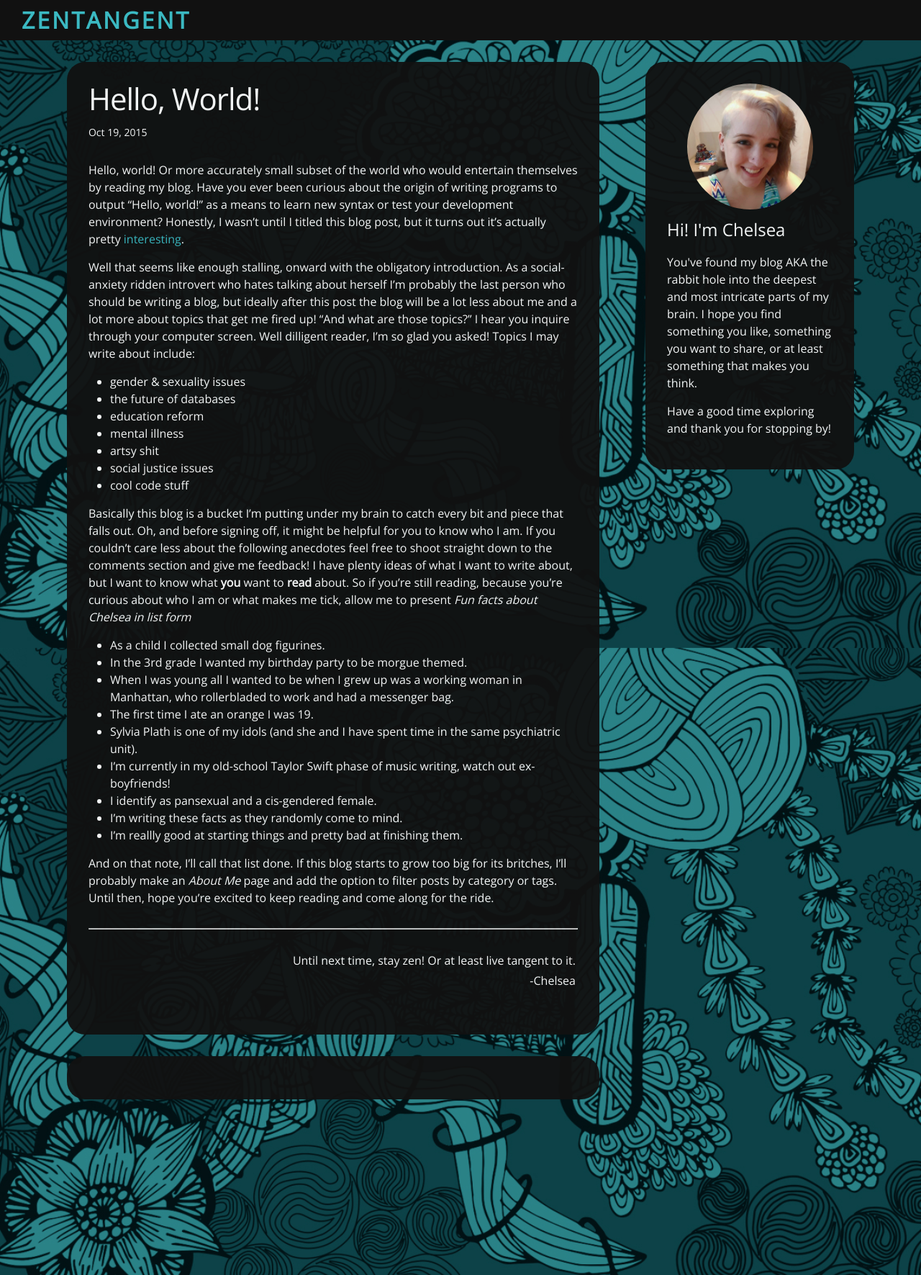
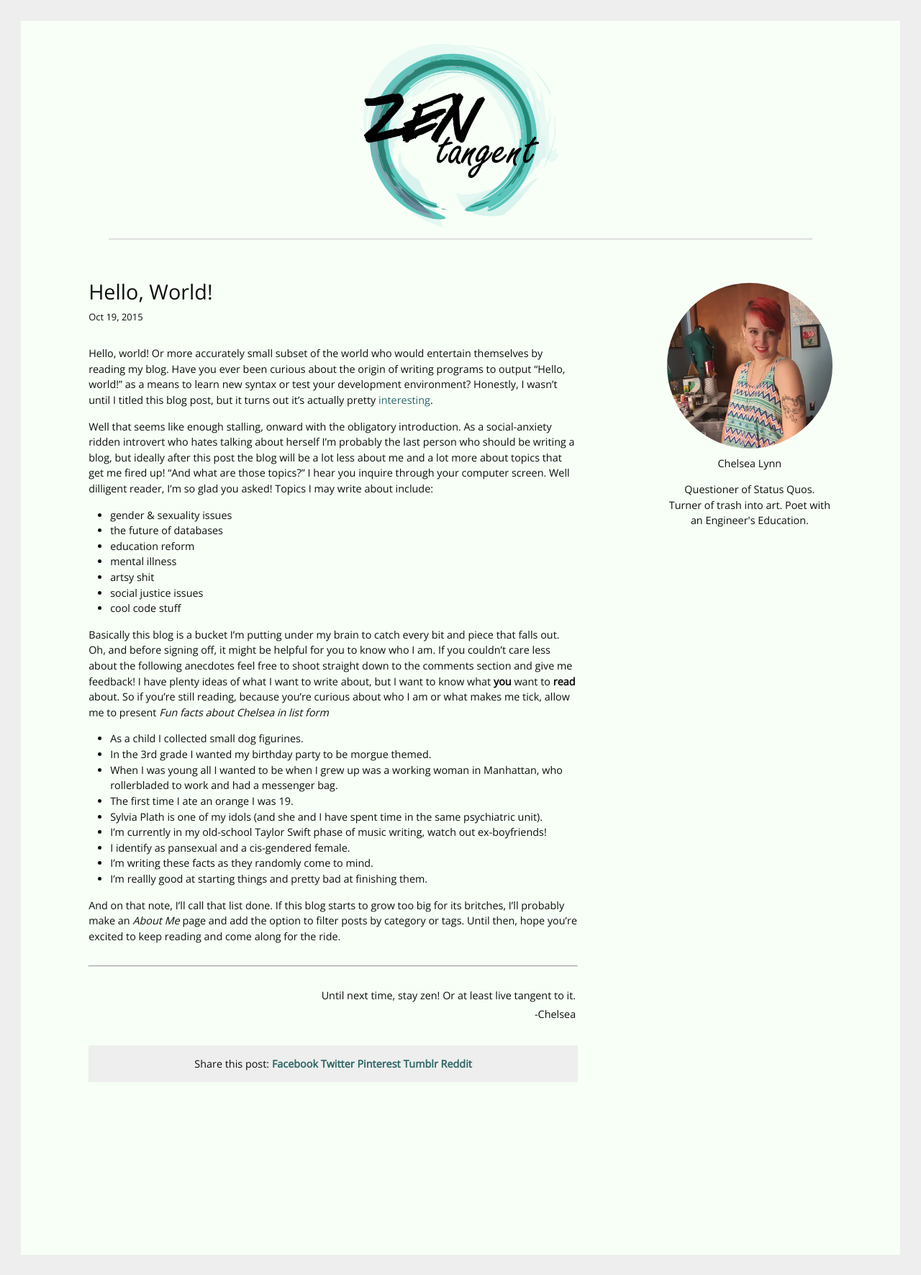
Before and after one commit to c-bailey/Zentangent, a Jekyll site: the page built from _posts/2015-10-19-hello-world.markdown, in a window 1280 px wide. Shown: the whole page at 72% size. Built offline with Jekyll 4.4.1, drawn with Linux system fonts in a browser that asks for light colours; comment, search, counter and statistics services are not loaded.

Commit message:
updated look

```diff
--- a/_includes/header.html
+++ b/_includes/header.html
@@ -2,9 +2,9 @@
 
   <div class="wrapper">
 
-    <a class="site-title" href="{{ site.baseurl }}/">{{ site.title }}</a>
+    <a class="site-title" href="{{ site.baseurl }}/"><img src="{{ site.baseurl }}/images/ZTlogo.png"></a>
 
-    <nav class="site-nav">
+   <!--  <nav class="site-nav">
       <a href="#" class="menu-icon">
         <svg viewBox="0 0 18 15">
           <path fill="#424242" d="M18,1.484c0,0.82-0.665,1.484-1.484,1.484H1.484C0.665,2.969,0,2.304,0,1.484l0,0C0,0.665,0.665,0,1.484,0 h15.031C17.335,0,18,0.665,18,1.484L18,1.484z"/>
@@ -20,8 +20,9 @@
           {% endif %}
         {% endfor %}
       </div>
-    </nav>
+    </nav> -->
+
 
   </div>
-
+<div class="line-break"></div>
 </header>
--- a/_includes/sidebar.html
+++ b/_includes/sidebar.html
@@ -1,8 +1,7 @@
 <div class="sidebar">
 	<div class="sidebar-content">
 		<div class="circle"> <img src="{{ site.baseurl }}/images/me.jpg"> </div>
-		<h2>Hi! I'm Chelsea</h2>
-		<p>You've found my blog AKA the rabbit hole into the deepest and most intricate parts of my brain. I hope you find something you like, something you want to share, or at least something that makes you think.</p>
-		<p>Have a good time exploring and thank you for stopping by!</p>
+		<p>Chelsea Lynn</p>
+		<p>Questioner of Status Quos. Turner of trash into art. Poet with an Engineer's Education.</p>
 	</div>
 </div>
--- a/_layouts/post.html
+++ b/_layouts/post.html
@@ -12,6 +12,14 @@ layout: default
     {{ content }}
   </article>
 
+  <div class="share-page">
+    Share this post:
+    <a href="https://facebook.com/sharer.php?u={{ site.url }}{{ page.url }}" rel="nofollow" target="_blank" title="Share on Facebook">Facebook</a>
+    <a href="https://twitter.com/intent/tweet?text={{ page.title }}&url={{ site.url }}{{ page.url }}&via={{ site.twitter_username }}&related={{ site.twitter_username }}" rel="nofollow" target="_blank" title="Share on Twitter">Twitter</a>
+    <a href="http://pinterest.com/pin/create/button/?url=<URL>&description=<TITLE>">Pinterest</a>
+    <a href="http://www.tumblr.com/share/link?url=<URL>&name=<TITLE>&description=<DESCRIPTION>">Tumblr</a>
+    <a href="http://www.reddit.com/submit?url=<URL>&title=<TITLE>">Reddit</a>
+</div>
 </div>
 <div class="post">
   <div id="disqus_thread"></div>
--- a/_sass/_base.scss
+++ b/_sass/_base.scss
@@ -21,6 +21,8 @@ body {
     font-weight: 300;
     color: $text-color;
     -webkit-text-size-adjust: 100%;
+    background-color:   #F7FFF7;
+    margin: 2em;
 }
 
 
@@ -198,16 +200,15 @@ pre {
 }
 
 .circle {
-    max-width: -webkit-calc(#{$sidebar-width}/2);
-    max-width:         calc(#{$sidebar-width}/2);
+    max-width: -webkit-calc(#{$sidebar-width}/1);
+    max-width:         calc(#{$sidebar-width}/1);
     margin-right: auto;
     margin-left: auto;
     margin-bottom: 10px;
 }
 
 .sidebar-content {
-    text-align: left;
-    background-color: $background-color;
+    text-align: center;
     opacity: $opacity;
     border-radius: $border-radius;
     padding: $spacing-unit;
--- a/_sass/_layout.scss
+++ b/_sass/_layout.scss
@@ -2,11 +2,26 @@
  * Site header
  */
 .site-header {
-    background-color: $background-color;
+
     min-height: 56px;
+    text-align: center;
 
     // Positioning context for the mobile navigation icon
     position: relative;
+
+    img {
+        max-height: 8em;
+        margin-top: 1em;
+    }
+}
+
+.line-break {
+    width: 80%;
+    height: 0.1em;
+    background-color: #ddd;
+    position: relative;
+    margin: auto;
+    margin-top: 1em;
 }
 
 .site-title {
@@ -169,11 +184,7 @@
     list-style: none;
 
     > li {
-        margin-bottom: $spacing-unit;
-        background-color: $background-color;
-        border-radius: $border-radius;
-        opacity: $opacity;
-        padding: $spacing-unit;
+        padding: $spacing-unit 0;
     }
 }
 
@@ -187,7 +198,6 @@
 }
 
 .rss-subscribe {
-    background-color: $background-color;
     opacity: $opacity;
     padding: $spacing-unit/2;
     width: 200px;
@@ -202,7 +212,6 @@
  */
 
 .post {
-    background-color: $background-color;
     border-radius: $border-radius;
     opacity: $opacity;
     padding: $spacing-unit;
@@ -214,9 +223,8 @@
 }
 
 .post-title {
-    font-size: 42px;
-    letter-spacing: -1px;
-    line-height: 1;
+    font-size: 2em;
+    line-height: 0.8;
 
     @include media-query($on-laptop) {
         font-size: 36px;
@@ -250,3 +258,13 @@
         }
     }
 }
+
+.share-page {
+    background-color: #eee;
+    padding: 1em;
+    text-align: center;
+
+    a {
+        font-weight: bold;
+    }
+}
--- a/css/main.scss
+++ b/css/main.scss
@@ -7,17 +7,17 @@
 
 // Our variables
 $base-font-family: 'Open Sans', sans-serif;
-$base-font-size:   16px;
-$small-font-size:  $base-font-size * 0.875;
+$base-font-size:   0.9em;
+$small-font-size:  $base-font-size;
 $base-line-height: 1.5;
 
 $spacing-unit:     30px;
 
-$text-color:       #fff;
+$text-color:       #000;
 $background-color: #111;
 $opacity:          0.95;
 $border-radius:    25px;
-$brand-color:      #3bb9c2;
+$brand-color:      #235d5d;
 
 $grey-color:       #828282;
 $grey-color-light: lighten($grey-color, 40%);
@@ -32,11 +32,7 @@ $on-palm:          600px;
 $on-laptop:        800px;
 
 html {
-	background: url('{{ site.baseurl }}/images/zt-bkg.jpg') no-repeat center center fixed;
-	-webkit-background-size: cover;
-     -moz-background-size: cover;
-      -ms-background-size: cover;
-          background-size: cover;
+	background-color: #eee;
 }
 
 // Using media queries with like this:
```
Also changed, not shown: images/ZTlogo.png (added), images/me.jpg, images/me2.jpg (added), 8 other files.
